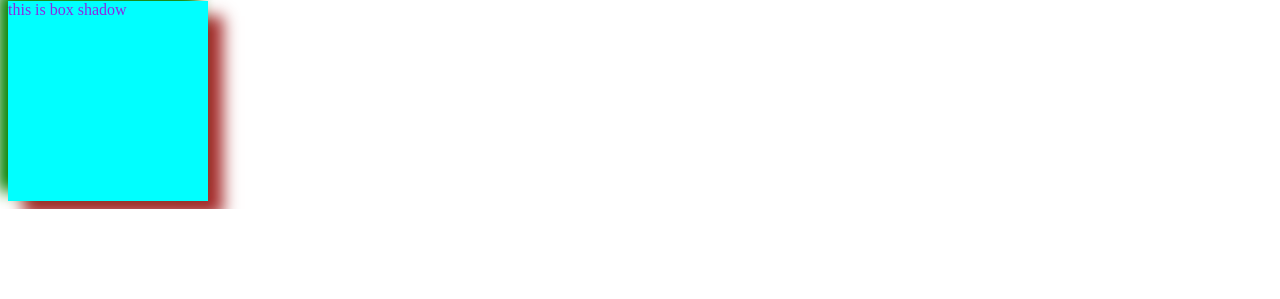
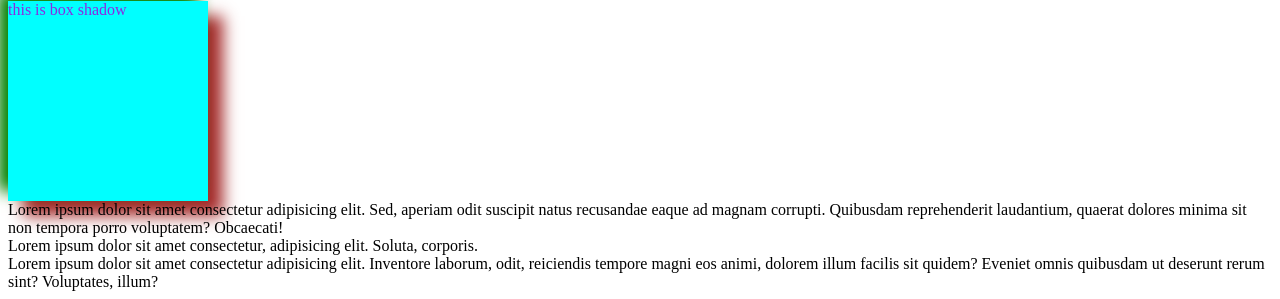
Before and after one commit to Saumya-1008/csspractice, a plain HTML site: page index.html in a window 1280 px wide. Shown: the part 701-1000 px from the top of the page. Before the commit the page ends 910 px from the top, so only its background shows below. Drawn offline with Linux system fonts and the light colour scheme.

Commit message:
Add files via upload

```diff
--- a/index.html
+++ b/index.html
@@ -13,7 +13,9 @@
 
 <h1>this is my heading</h1>
 <div class="box2">this is box shadow</div>
-
+<div class="box3">Lorem ipsum dolor sit amet consectetur adipisicing elit. Sed, aperiam odit suscipit natus recusandae eaque ad magnam corrupti. Quibusdam reprehenderit laudantium, quaerat dolores minima sit non tempora porro voluptatem? Obcaecati!</div>
+<div class="min">Lorem ipsum dolor sit amet consectetur, adipisicing elit. Soluta, corporis.</div>
+<div id="divi">Lorem ipsum dolor sit amet consectetur adipisicing elit. Inventore laborum, odit, reiciendis tempore magni eos animi, dolorem illum facilis sit quidem? Eveniet omnis quibusdam ut deserunt rerum sint? Voluptates, illum?</div>
 
 </body>
 </html>
```
